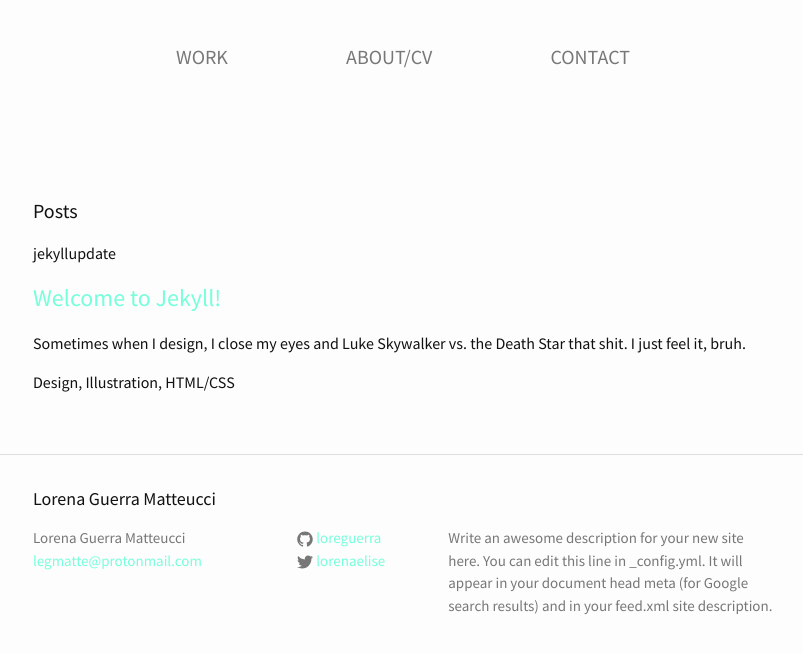
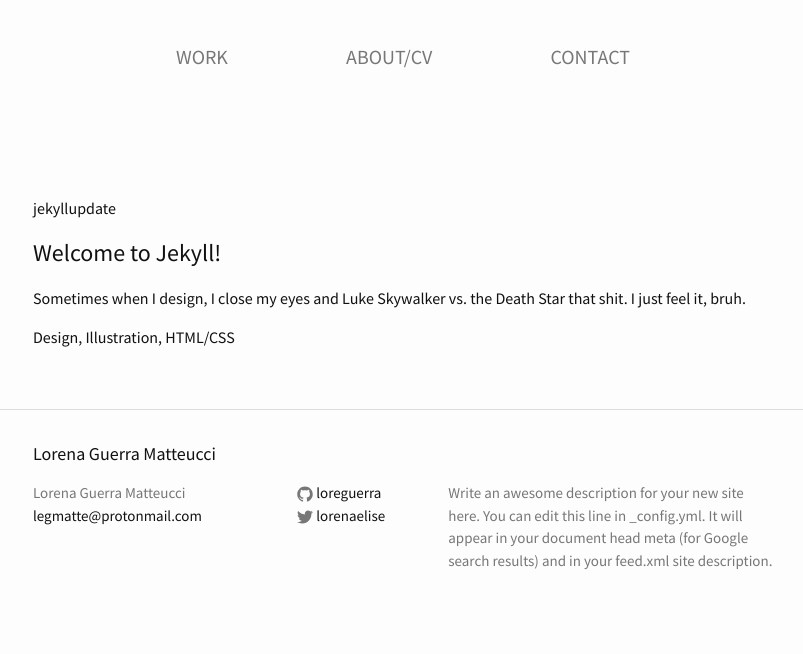
Before and after one commit to loreguerra/portfolio, a Jekyll site: the page built from index.md, in a window 1280 px wide. Shown: the top 654 px of the page, without its empty margins (237-1040 px from the left). Built offline with Jekyll 4.4.1, drawn with Linux system fonts in a browser that asks for light colours.

Commit message:
edit site nav a hover style, remove post header on home page

```diff
--- a/_layouts/home.html
+++ b/_layouts/home.html
@@ -3,8 +3,6 @@ layout: default
 ---
 
 <div class="home">
-
-  <h1 class="page-heading">Posts</h1>
 
   {{ content }}
 
--- a/_sass/minima/_base.scss
+++ b/_sass/minima/_base.scss
@@ -91,7 +91,7 @@ h1, h2, h3, h4, h5, h6 {
  * Links
  */
 a {
-  color: $brand-color;
+  color: $text-color;
   text-decoration: none;
 
   &:visited {
@@ -99,8 +99,8 @@ a {
   }
 
   &:hover {
-    color: $text-color;
-    text-decoration: underline;
+    color: $brand-color;
+    text-decoration: none;
   }
 }
 
--- a/_sass/minima/_layout.scss
+++ b/_sass/minima/_layout.scss
@@ -30,6 +30,11 @@
 
   .menu-icon {
     display: none;
+  }
+  a{
+    &:hover{
+      border-bottom: 3px solid $brand-color;
+    }
   }
 
   .page-link {
```
